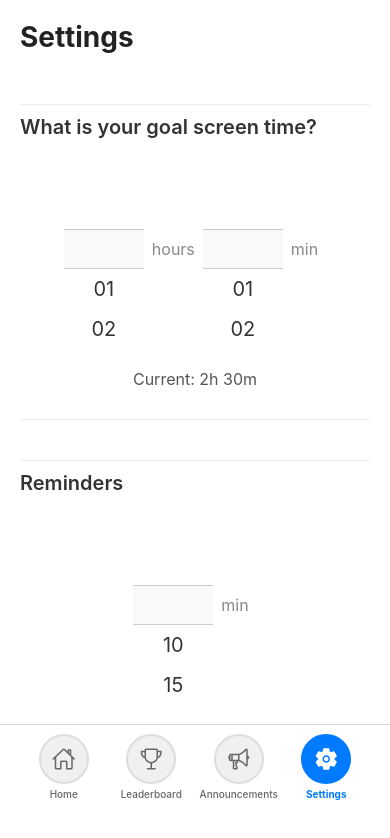
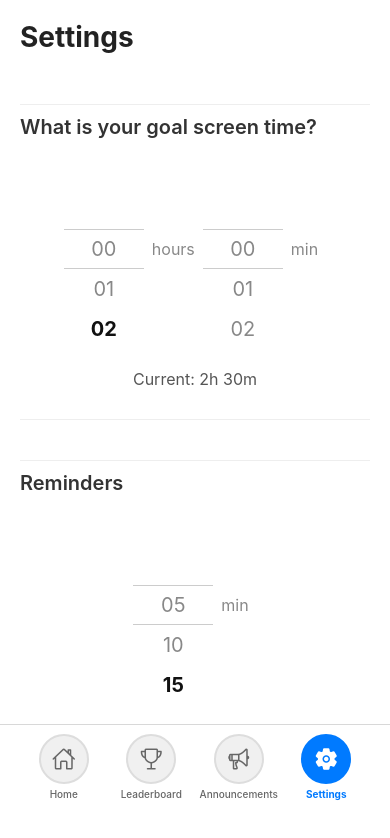
Before and after one commit to tanxintongjoy/meeloXDCBBCBC, a React Native app in the folder MEELOxDCB/: screen /Settings in a window 390 px wide. Shown: the top 838 px of the page. Built offline with nearby package versions, Linux system fonts and the light colour scheme.

Commit message:
fixed the scrollwheel where highlight bar would block text

```diff
--- a/MEELOxDCB/settings.js
+++ b/MEELOxDCB/settings.js
@@ -27,7 +27,6 @@ const WheelPicker = ({ value, onChange, items }) => {
 
   return (
     <View style={styles.wheelWrapper}>
-      <View style={styles.wheelHighlight} />
       <Animated.ScrollView
         showsVerticalScrollIndicator={false}
         snapToInterval={itemHeight}
@@ -36,13 +35,19 @@ const WheelPicker = ({ value, onChange, items }) => {
         contentOffset={{ y: selectedIndex * itemHeight }}
       >
         <View style={{ height: itemHeight * 2 }} />
-        {items.map((item, index) => (
-          <View key={index} style={styles.wheelItem}>
-            <Text style={styles.wheelText}>{item.toString().padStart(2, '0')}</Text>
-          </View>
-        ))}
+        {items.map((item, index) => {
+          const isSelected = index === selectedIndex;
+          return (
+            <View key={index} style={styles.wheelItem}>
+              <Text style={isSelected ? styles.wheelTextSelected : styles.wheelText}>
+                {item.toString().padStart(2, '0')}
+              </Text>
+            </View>
+          );
+        })}
         <View style={{ height: itemHeight * 2 }} />
       </Animated.ScrollView>
+      <View style={styles.wheelHighlight} pointerEvents="none" />
     </View>
   );
 };
@@ -201,6 +206,7 @@ const styles = StyleSheet.create({
     width: 80,
     height: 200,
     overflow: 'hidden',
+    position: 'relative',
   },
   wheelHighlight: {
     position: 'absolute',
@@ -210,8 +216,7 @@ const styles = StyleSheet.create({
     borderTopWidth: 1,
     borderBottomWidth: 1,
     borderColor: '#ccc',
-    backgroundColor: '#f9f9f9',
-    zIndex: 1,
+    zIndex: 0,
   },
   wheelItem: {
     height: 40,
@@ -220,7 +225,14 @@ const styles = StyleSheet.create({
   },
   wheelText: {
     fontSize: 20,
-    color: '#333',
+    color: '#888',
+    zIndex: 1,
+  },
+  wheelTextSelected: {
+    fontSize: 20,
+    color: '#111',
+    fontWeight: 700,
+    zIndex: 1,
   },
   section: {
     marginTop: 30,
```
